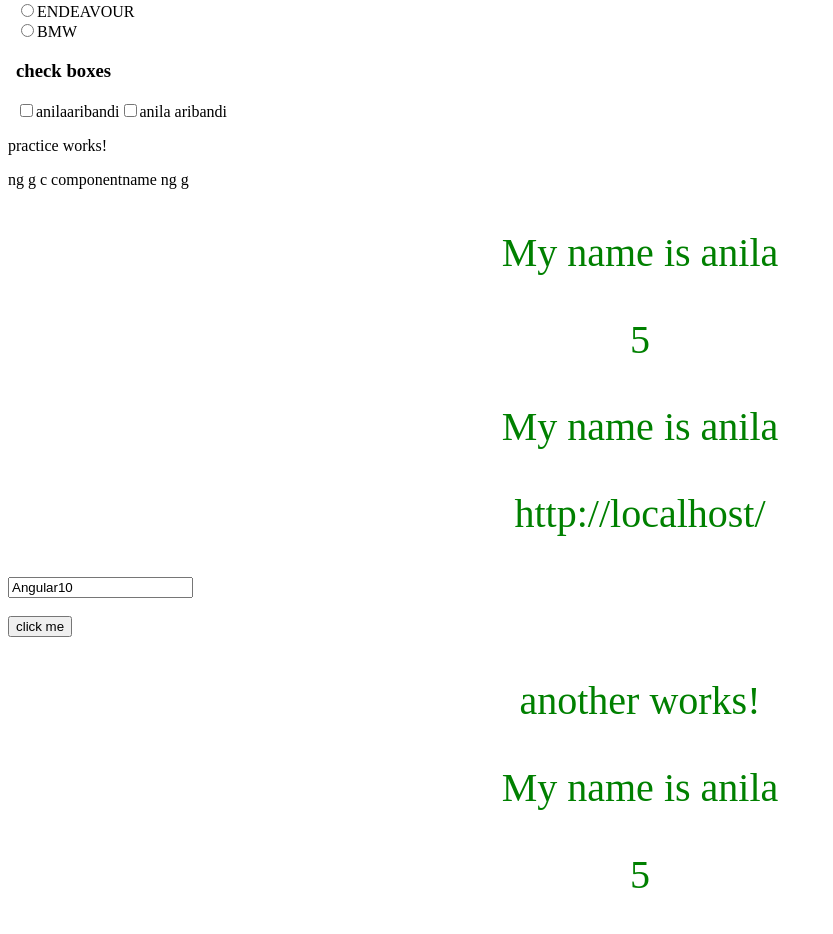
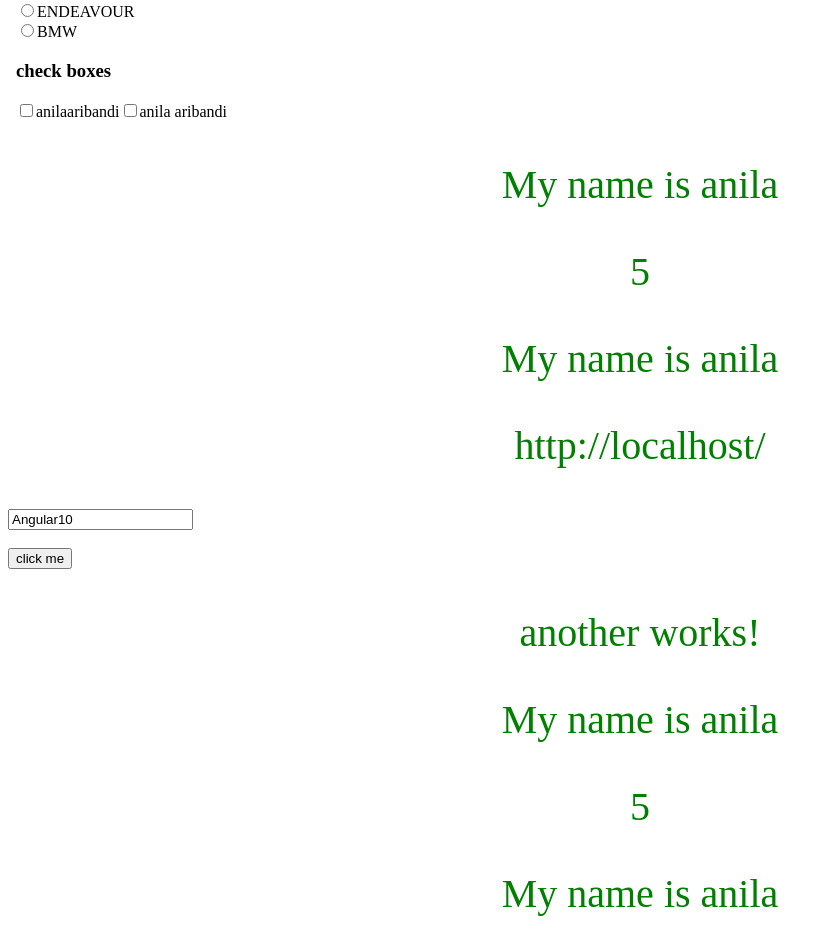
Before and after one commit to anila-aribandi/anila, an Angular app: page / in a window 1280 px wide. Shown: the part 1000-1934 px from the top of the page, without its empty margins (0-833 px from the left). Built offline with nearby package versions, Linux system fonts and the light colour scheme.

Commit message:
first commit

```diff
--- a/src/app/htmlpractice/htmlpractice.component.html
+++ b/src/app/htmlpractice/htmlpractice.component.html
@@ -57,4 +57,3 @@ form tag is used to create html forms
         </form>
     </body>
 </html>
-<app-practice></app-practice>
```
